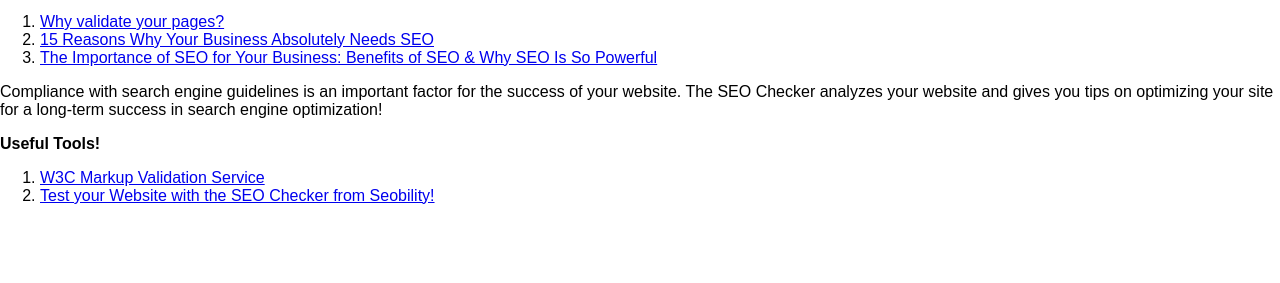
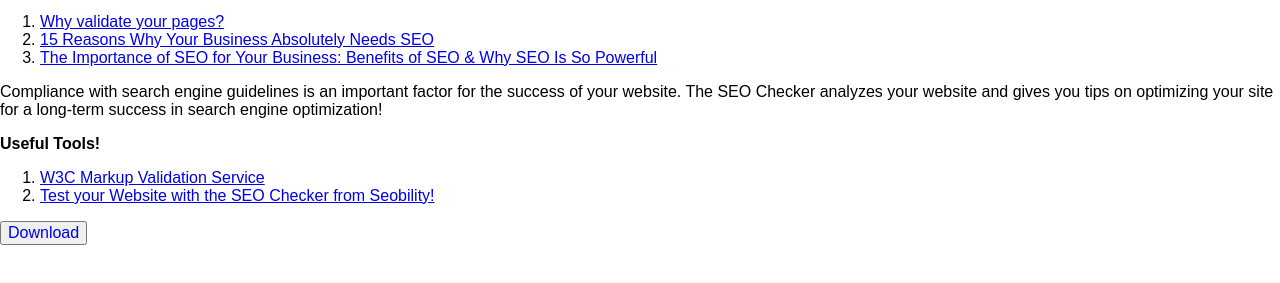
Before and after one commit to michaelsboost/HTML-Boilerplate, a plain HTML site: page index.html in a window 1280 px wide. Shown: the part 101-384 px from the top of the page. Drawn offline with Linux system fonts and the light colour scheme.

Commit message:
Added download button for the boilerplate

```diff
--- a/index.html
+++ b/index.html
@@ -79,6 +79,12 @@
       </ol>
     </p>
 
+    <a href="https://github.com/michaelsboost/HTML-Boilerplate/archive/refs/heads/gh-pages.zip" download="html-boilerplate">
+      <button>
+        Download
+      </button>
+    </a>
+
     <!-- Must contain only 1 javascript file -->
     <script src="js/app.js"></script>
   </body>
```
